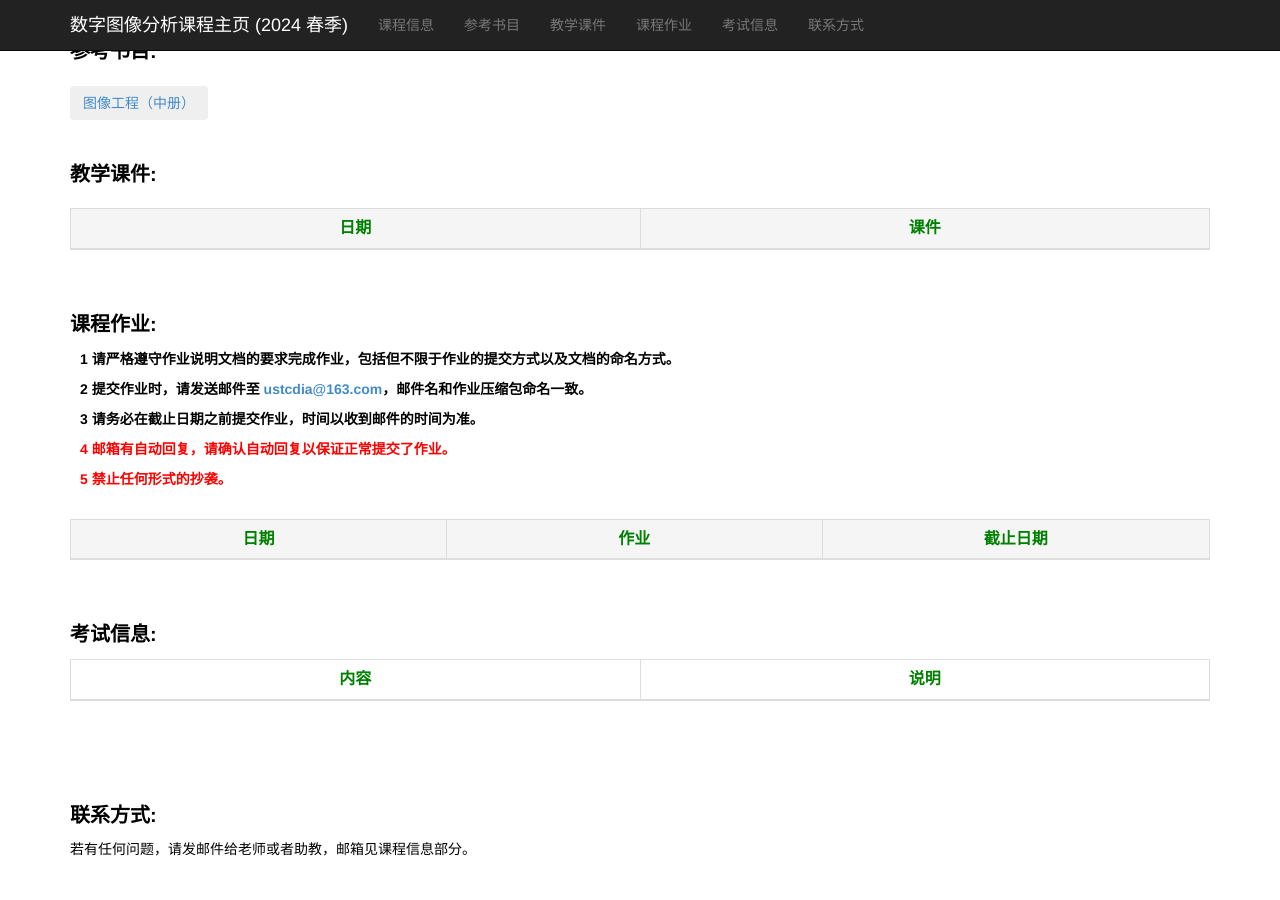
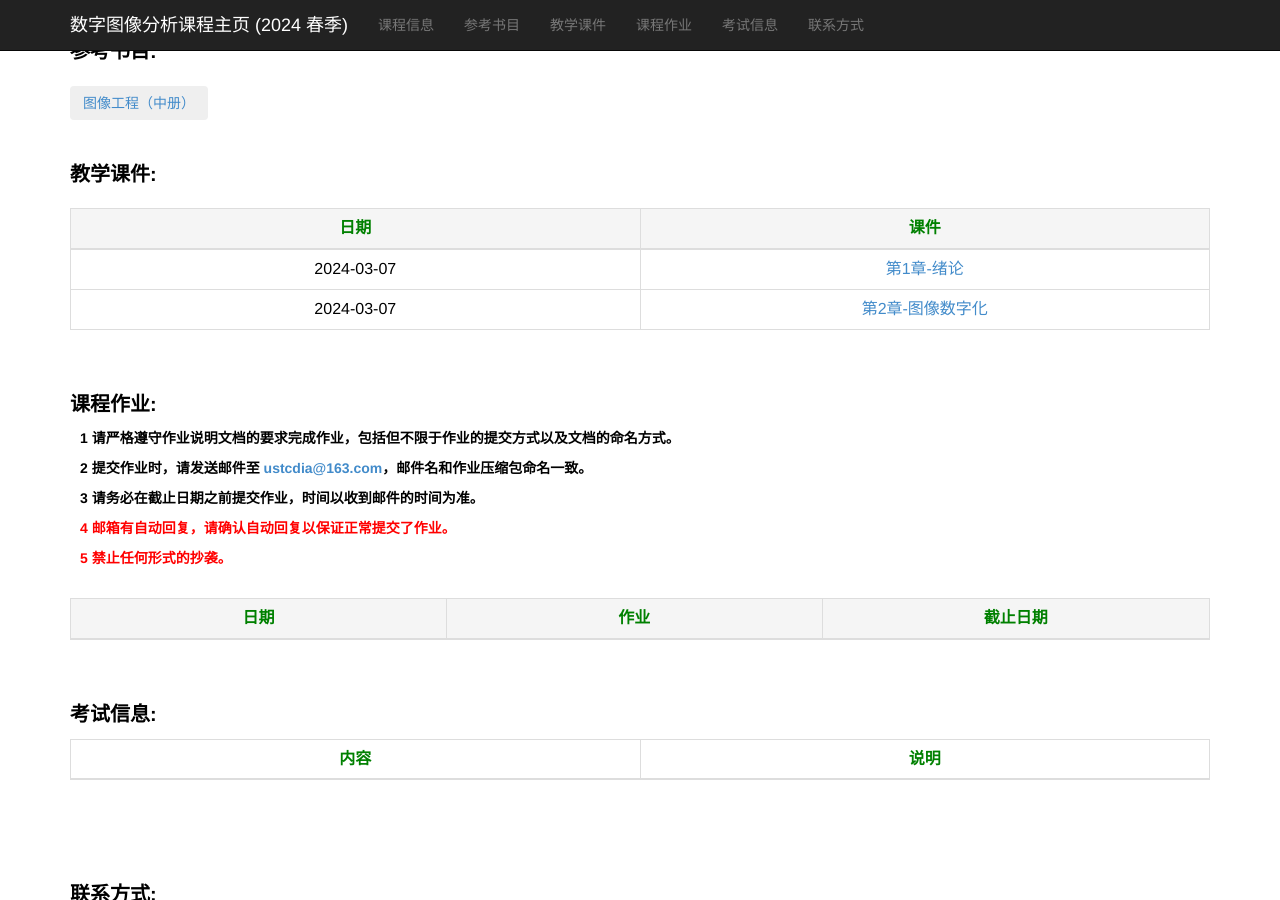
Before and after one commit to ustc-dia/ustc-dia.github.io, a Jekyll site: the page index.html, which Jekyll copies as it is, in a window 1280 px wide and 900 px high, scrolled down 615 px. Built offline with Jekyll 4.4.1, drawn with Linux system fonts in a browser that asks for light colours.

Commit message:
Update Ch1 and Ch2 slides

```diff
--- a/index.html
+++ b/index.html
@@ -173,18 +173,18 @@
                 </tr>
             </thead>
             <tbody>
-                <!--
+
                 <tr>
-                    <td>2023-09-14</td>
-                    <td><a href="./slides_2023_autumn/第1章_绪论.pdf" target="_blank">第1章-绪论</a></td>
+                    <td>2024-03-07</td>
+                    <td><a href="./slides_2024_spring/第1章-绪论.pdf" target="_blank">第1章-绪论</a></td>
                 </tr>
 
                 <tr>
-                    <td>2023-09-21</td>
-                    <td><a href="./slides_2023_autumn/第2章-图像数字化.pdf" target="_blank">第2章-图像数字化</a></td>
+                    <td>2024-03-07</td>
+                    <td><a href="./slides_2024_spring/第2章-图像数字化.pdf" target="_blank">第2章-图像数字化</a></td>
                 </tr>
 
-
+                <!--
                 <tr>
                     <td>2023-09-21</td>
                     <td><a href="./slides_2023_autumn/第3章-图像变换.pdf" target="_blank">第3章-图像变换</a></td>
```
